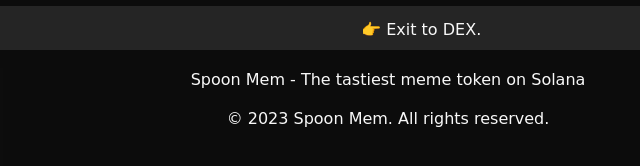
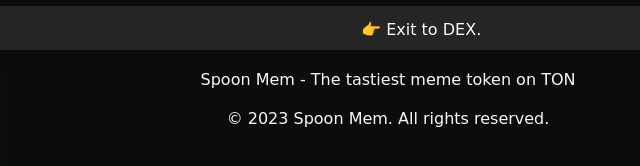
Before and after one commit to onanada/spoon, a plain HTML site: page index.html in a window 1280 px wide. Shown: the part 3745-3911 px from the top of the page, 252-892 px from the left. Drawn offline with Linux system fonts and the light colour scheme.

Commit message:
index.html

```diff
--- a/index.html
+++ b/index.html
@@ -662,7 +662,7 @@
                 👉 Exit to DEX.ㅤㅤㅤㅤㅤㅤㅤㅤㅤㅤㅤ👛 Launch of OZON products.ㅤㅤㅤㅤㅤㅤㅤㅤㅤㅤ⭐️ Collaboration with celebrities.ㅤㅤㅤㅤㅤㅤㅤㅤ🎮  Launching the Game
             </div>
         </div>
-        <p>Spoon Mem - The tastiest meme token on Solana</p>
+        <p>Spoon Mem - The tastiest meme token on TON</p>
         <p>© 2023 Spoon Mem. All rights reserved.</p>
     </footer>
 
```
